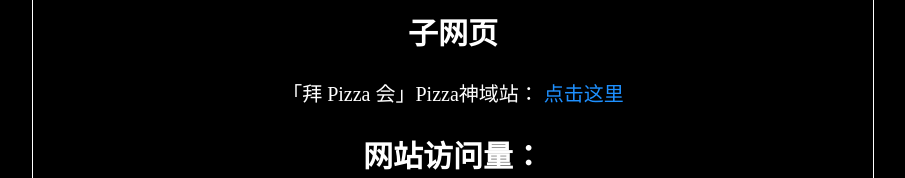
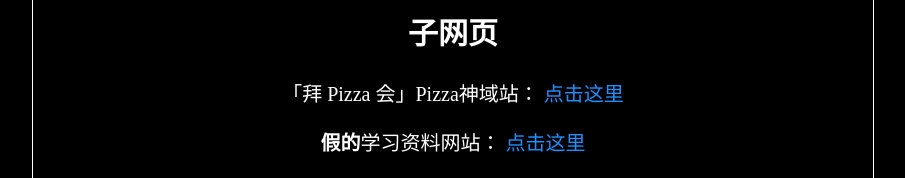
Before and after one commit to Jerrycyx/lab.Jerrycyx.com, a plain HTML site: page index.html in a window 1280 px wide. Shown: the part 840-1018 px from the top of the page, without its empty margins (187-1092 px from the left). Drawn offline with Linux system fonts and the light colour scheme.

Commit message:
Add files via upload

```diff
--- a/index.html
+++ b/index.html
@@ -58,6 +58,10 @@
 				「拜 Pizza 会」Pizza神域站：
 				<a href="/Pizza/" target="_blank">点击这里</a>
 			</p>
+			<p>
+				<strong>假的</strong>学习资料网站：
+				<a href="/YP/" target="_blank">点击这里</a>
+			</p>
 		</div>
 		<div id="visit">
 			<h2>网站访问量：</h2>
```
